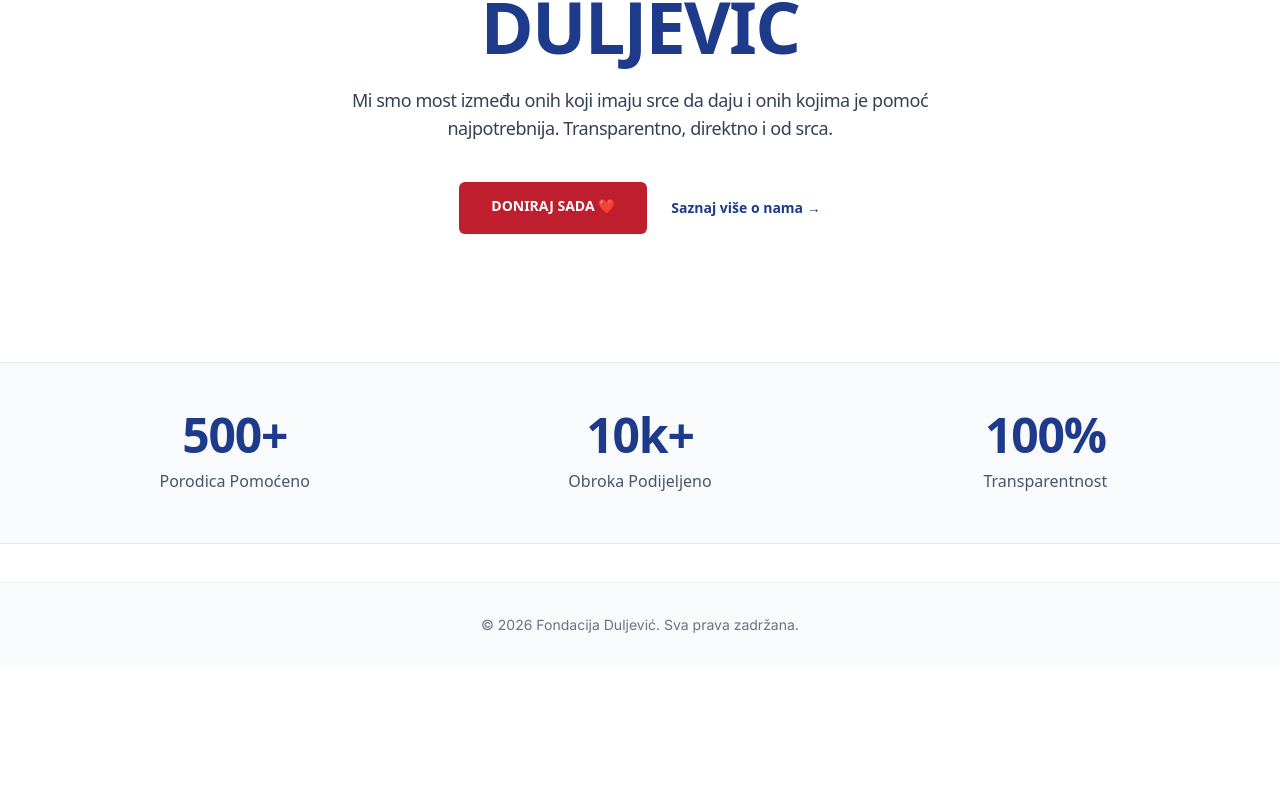
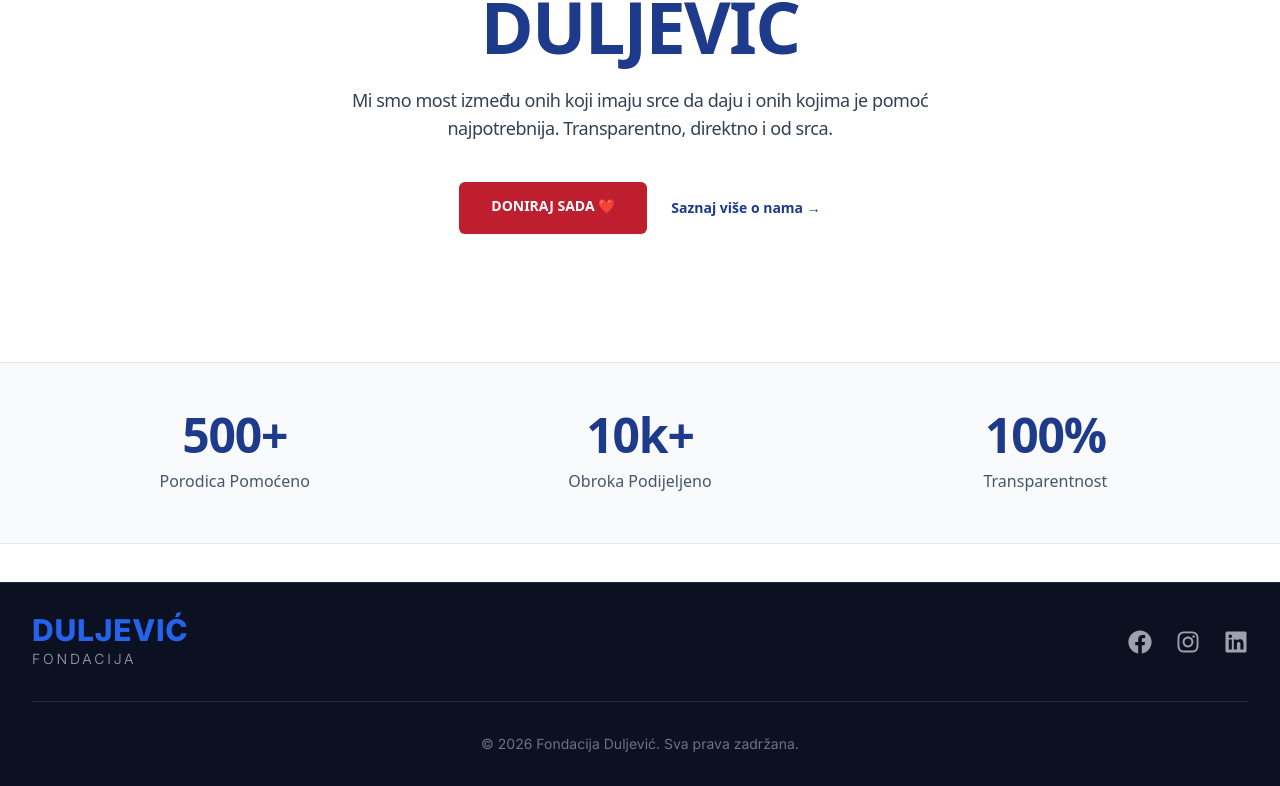
Before and after one commit to eskalonjic2/fondacija-sajt, a Next.js app: page / in a window 1280 px wide. Shown: the part 299-1085 px from the top of the page. Before the commit the page ends 966 px from the top, so only its background shows below. Built offline with nearby package versions, Linux system fonts and the light colour scheme.

Commit message:
Popravljen Footer export i layout greska

```diff
--- /dev/null
+++ b/app/components/Footer.tsx
@@ -0,0 +1,44 @@
+import Link from "next/link";
+import { FaFacebook, FaInstagram, FaLinkedin } from "react-icons/fa";
+
+const Footer = () => {
+  return (
+    <footer className="bg-[#0b1120] text-white py-8 border-t border-gray-800 mt-auto">
+      <div className="max-w-7xl mx-auto px-4 sm:px-6 lg:px-8">
+        <div className="flex flex-col md:flex-row justify-between items-center">
+
+          {/* LIJEVA STRANA */}
+          <div className="mb-4 md:mb-0 text-center md:text-left">
+            <h2 className="text-3xl font-extrabold text-blue-600 tracking-wide uppercase leading-none">
+              DULJEVIĆ
+            </h2>
+            <p className="text-sm font-light text-gray-400 tracking-[0.2em] uppercase mt-1">
+              FONDACIJA
+            </p>
+          </div>
+
+          {/* DESNA STRANA - IKONICE */}
+          <div className="flex space-x-6">
+            <Link href="https://facebook.com" target="_blank" className="text-gray-400 hover:text-blue-600 transition text-2xl">
+              <FaFacebook />
+            </Link>
+            <Link href="https://instagram.com" target="_blank" className="text-gray-400 hover:text-pink-500 transition text-2xl">
+              <FaInstagram />
+            </Link>
+            <Link href="https://linkedin.com" target="_blank" className="text-gray-400 hover:text-blue-400 transition text-2xl">
+              <FaLinkedin />
+            </Link>
+          </div>
+        </div>
+
+        {/* COPYRIGHT */}
+        <div className="mt-8 pt-8 border-t border-gray-800 text-center text-sm text-gray-500">
+          <p>&copy; {new Date().getFullYear()} Fondacija Duljević. Sva prava zadržana.</p>
+        </div>
+      </div>
+    </footer>
+  );
+};
+
+// 👇👇👇 OVO JE NAJVAŽNIJA LINIJA KOJA VJEROVATNO NEDOSTAJE 👇👇👇
+export default Footer;
--- a/app/layout.tsx
+++ b/app/layout.tsx
@@ -1,7 +1,8 @@
 import type { Metadata } from "next";
 import { Inter } from "next/font/google";
-import "./globals.css"; // ⚠️ OVO JE KLJUČNO: Ovdje se učitava pravi Tailwind
-import Navbar from "./components/Navbar"; // Koristimo @ alias za čišći kod (ili ./components/Navbar)
+import "./globals.css";
+import Navbar from "./components/Navbar";
+import Footer from "./components/Footer"; // <--- 1. Uvozimo Footer
 
 const inter = Inter({ subsets: ["latin"] });
 
@@ -17,21 +18,20 @@ export default function RootLayout({
 }>) {
   return (
     <html lang="bs">
-      <body className={`${inter.className} bg-white text-gray-900`}>
+      {/* 2. Dodali smo 'flex flex-col min-h-screen' da bi footer uvijek bio na dnu */}
+      <body className={`${inter.className} bg-white text-gray-900 flex flex-col min-h-screen`}>
+
         {/* Navbar ide na vrh */}
         <Navbar />
 
-        {/* Glavni sadržaj */}
-        <main className="min-h-screen">
+        {/* 3. 'flex-grow' gura footer na dno ako je sadržaj kratak */}
+        <main className="flex-grow">
           {children}
         </main>
 
-        {/* Footer */}
-        <footer className="bg-gray-50 border-t border-gray-100 py-8 text-center mt-auto">
-          <p className="text-gray-500 text-sm">
-            &copy; {new Date().getFullYear()} Fondacija Duljević. Sva prava zadržana.
-          </p>
-        </footer>
+        {/* Ovdje se učitava tvoj novi Footer sa ikonama */}
+        <Footer />
+
       </body>
     </html>
   );
--- a/package.json
+++ b/package.json
@@ -12,7 +12,8 @@
     "@supabase/supabase-js": "^2.94.0",
     "next": "16.1.6",
     "react": "19.2.3",
-    "react-dom": "19.2.3"
+    "react-dom": "19.2.3",
+    "react-icons": "^5.5.0"
   },
   "devDependencies": {
     "@tailwindcss/postcss": "^4",
```
Also changed, not shown: 1 other file (tests, documents, lock files or other folders).
